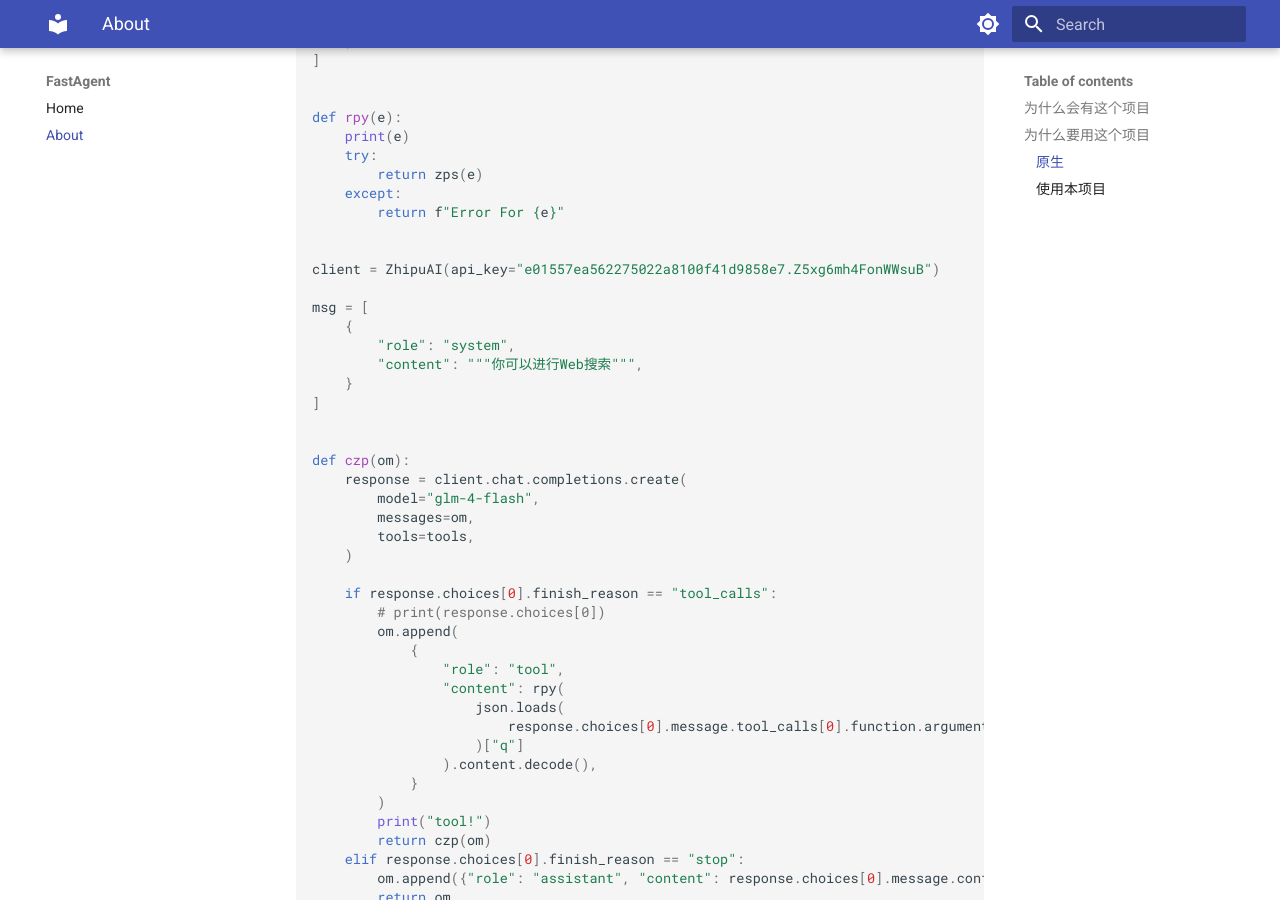
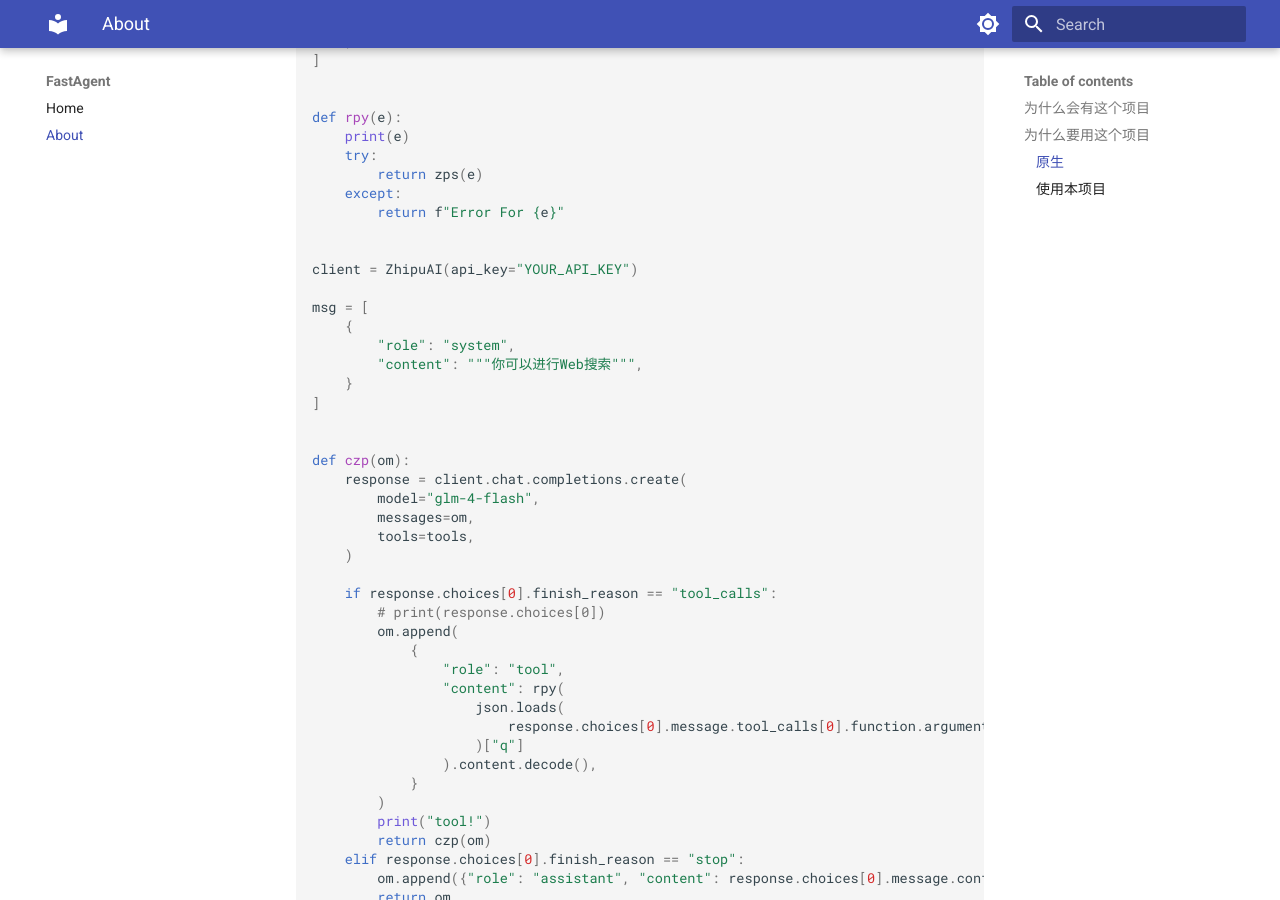
Before and after one commit to DETeam-GitHub/FastAgent_Docs, an MkDocs documentation site: the page built from docs/about.md, in a window 1280 px wide and 900 px high, scrolled down 1667 px. Built offline with MkDocs 1.6.1 and Material for MkDocs 9.7.7, drawn with Linux system fonts in a browser that asks for light colours.

Commit message:
文档更新：在`about.md`中更新了ZhipuAI客户端的API密钥示例，以指导用户替换为其个人的API密钥。

```diff
--- a/docs/about.md
+++ b/docs/about.md
@@ -87,7 +87,7 @@ def rpy(e):
         return f"Error For {e}"
 
 
-client = ZhipuAI(api_key="e01557ea562275022a8100f41d9858e7.Z5xg6mh4FonWWsuB")
+client = ZhipuAI(api_key="YOUR_API_KEY")
 
 msg = [
     {
```
